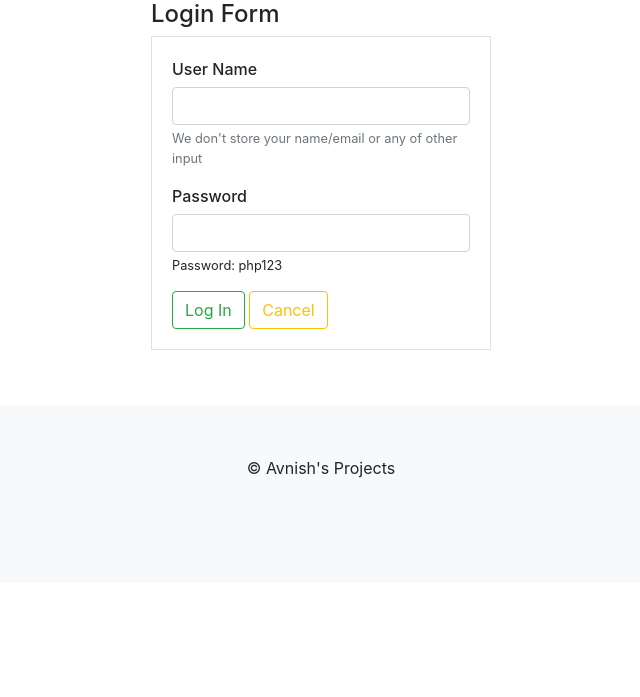
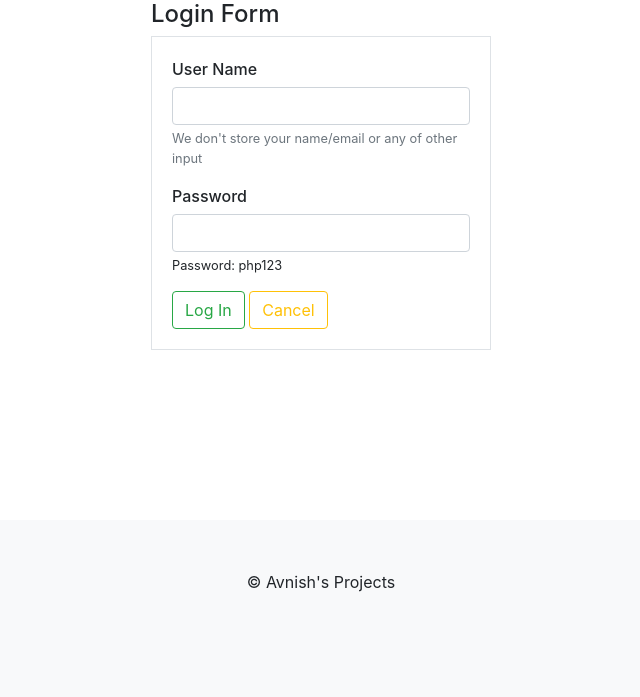
Before and after one commit to Avchhikara/rock_paper_scissors, a PHP site: page /login.php in a window 1280 px wide. Shown: the part 112-809 px from the top of the page, without its empty margins (319-959 px from the left). Before the commit the page ends 590 px from the top, so only its background shows below. Run offline with PHP 8.4, Linux system fonts and the light colour scheme.

Commit message:
Another commit

```diff
--- a/login.php
+++ b/login.php
@@ -22,7 +22,7 @@
 	</nav>
 
 
-	<div class="container " >
+	<div class="container " style="height: 65vh;">
 		<div class="row d-flex justify-content-center" style="margin:5% 0 5% 0 ;">
 			<div class="col-lg-4 col-sm-7 col-md-7 col-xs-6 " >
 				<h4>Login Form</h4>
```
